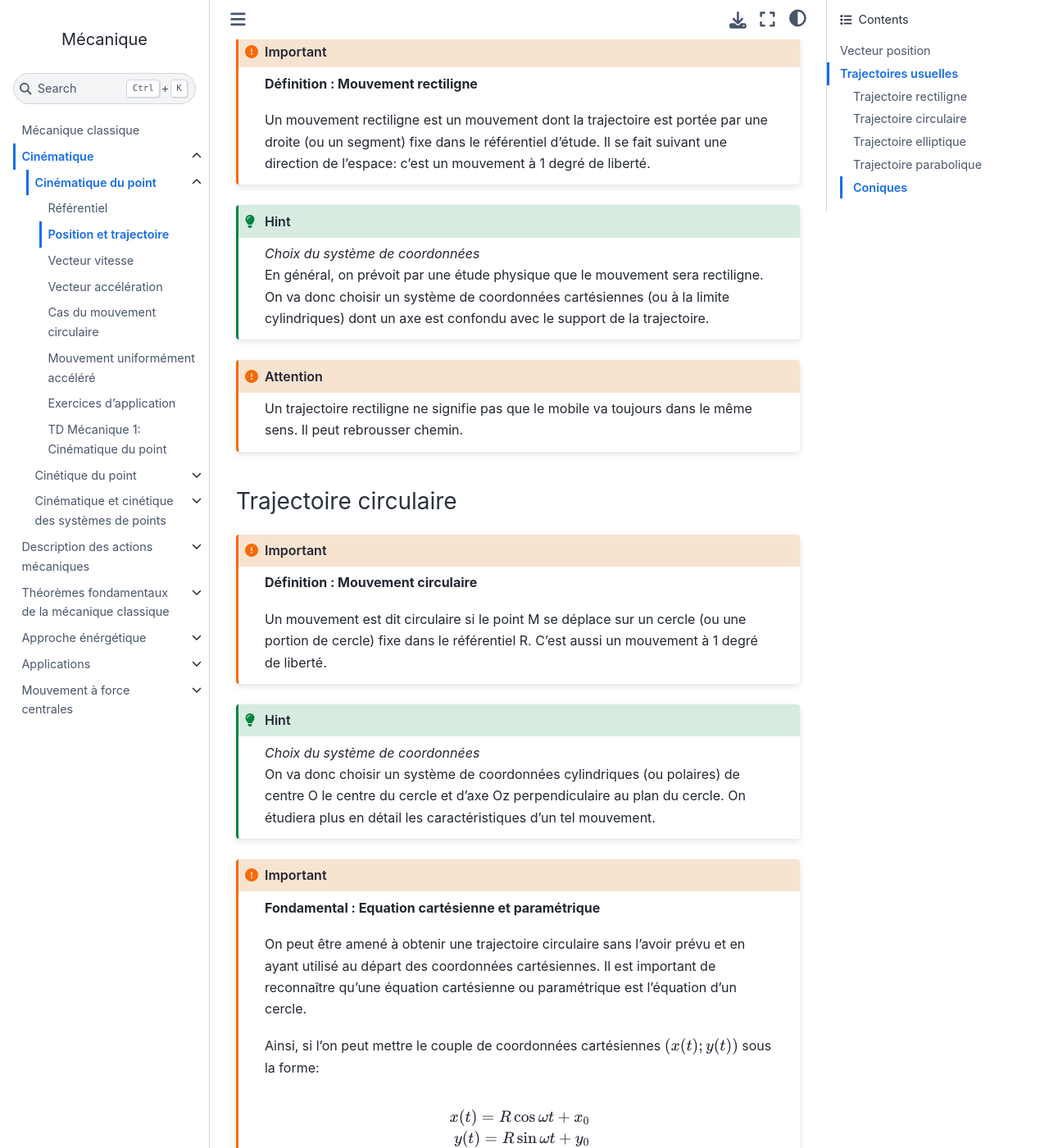
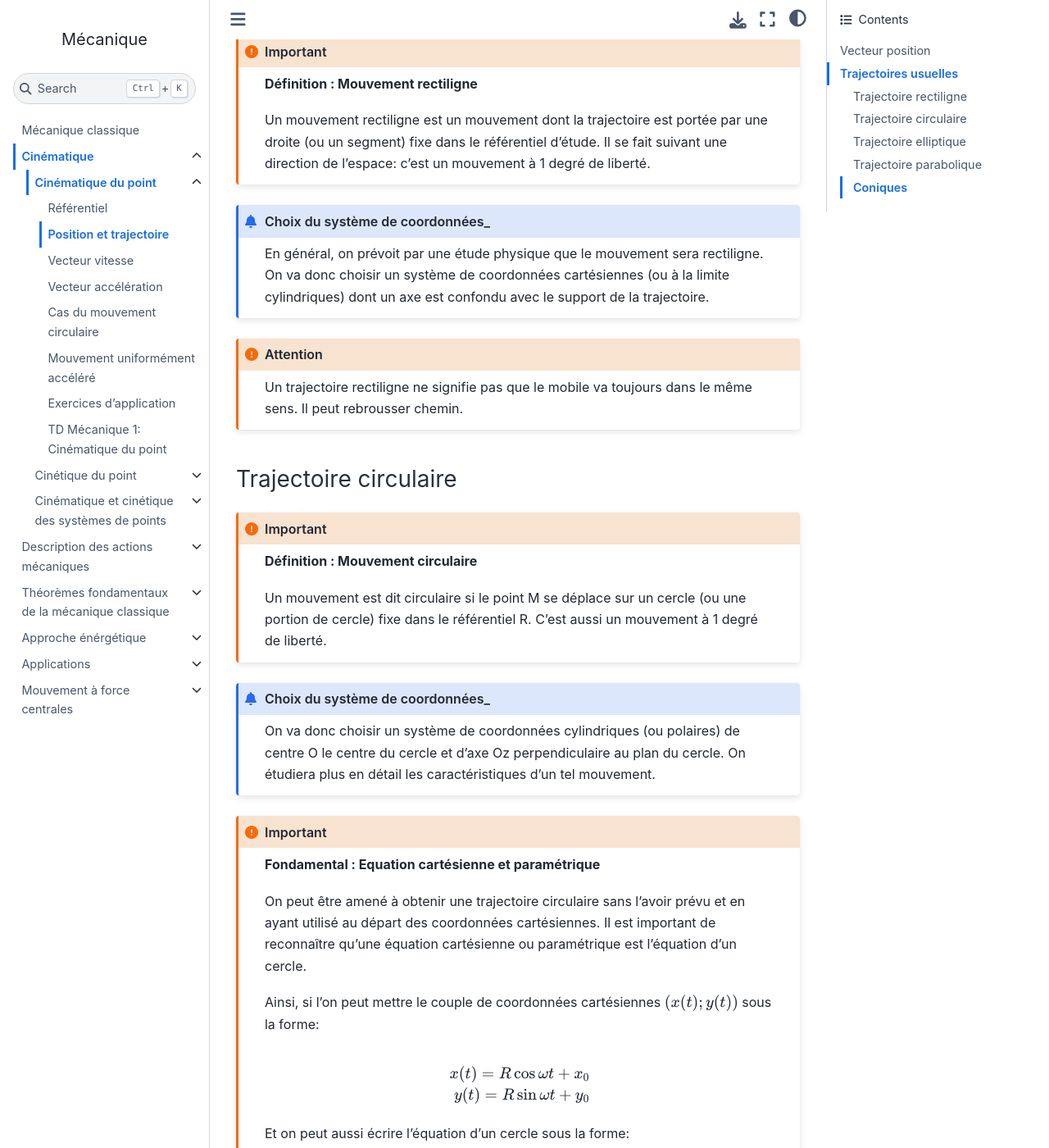
Before and after one commit to pcsi3physiquestan/mecanique_sources, a Jupyter Book: the page built from notebook/cinema_trajectoire.md, in a window 1280 px wide and 1400 px high, scrolled down 1648 px. Shown: the whole window at 82% size. Built offline with Jupyter Book 1.0.4 settings and Sphinx 7.4.7 and the Sphinx Book theme 1.1.4, drawn with Linux system fonts in a browser that asks for light colours.

Commit message:
Mise à jour des sources

`````diff
--- a/notebook/cinema_trajectoire.md
+++ b/notebook/cinema_trajectoire.md
@@ -66,9 +66,8 @@ Un mouvement rectiligne est un mouvement dont la trajectoire est portée par une
 
 ````
 
-````{hint}
-:class:dropdown
-_Choix du système de coordonnées_
+````{admonition} Choix du système de coordonnées_
+:class:hint, dropdown
 En général, on prévoit par une étude physique que le mouvement sera rectiligne. On va donc choisir un système de coordonnées cartésiennes (ou à la limite cylindriques) dont un axe est confondu avec le support de la trajectoire.
 ````
 
@@ -86,9 +85,8 @@ Un mouvement est dit circulaire si le point M se déplace sur un cercle (ou une
 
 ````
 
-````{hint}
-:class:dropdown
-_Choix du système de coordonnées_
+````{admonition} Choix du système de coordonnées_
+:class:hint, dropdown
 On va donc choisir un système de coordonnées cylindriques (ou polaires) de centre O le centre du cercle et d'axe Oz perpendiculaire au plan du cercle. On étudiera plus en détail les caractéristiques d'un tel mouvement.
 ````
 
`````
